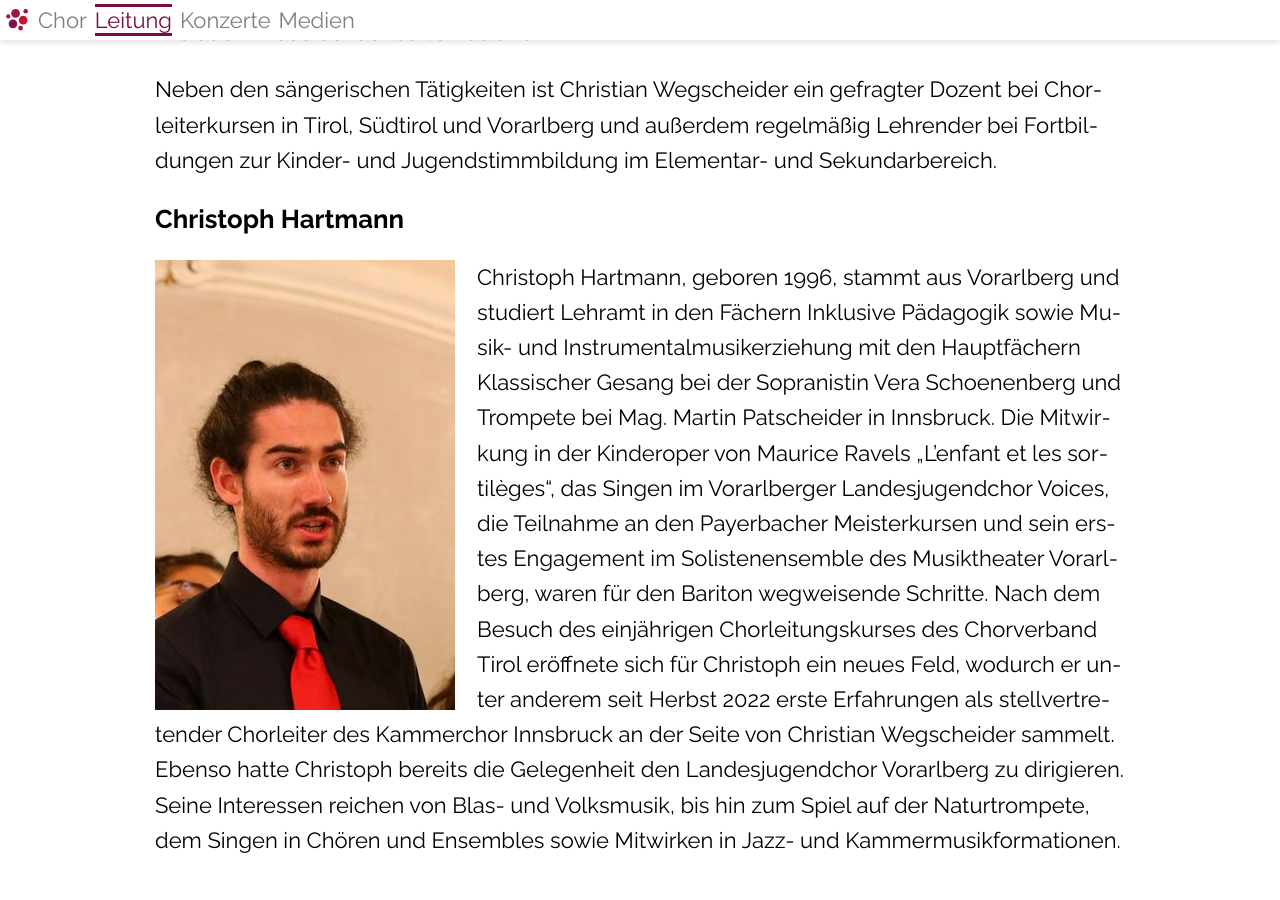
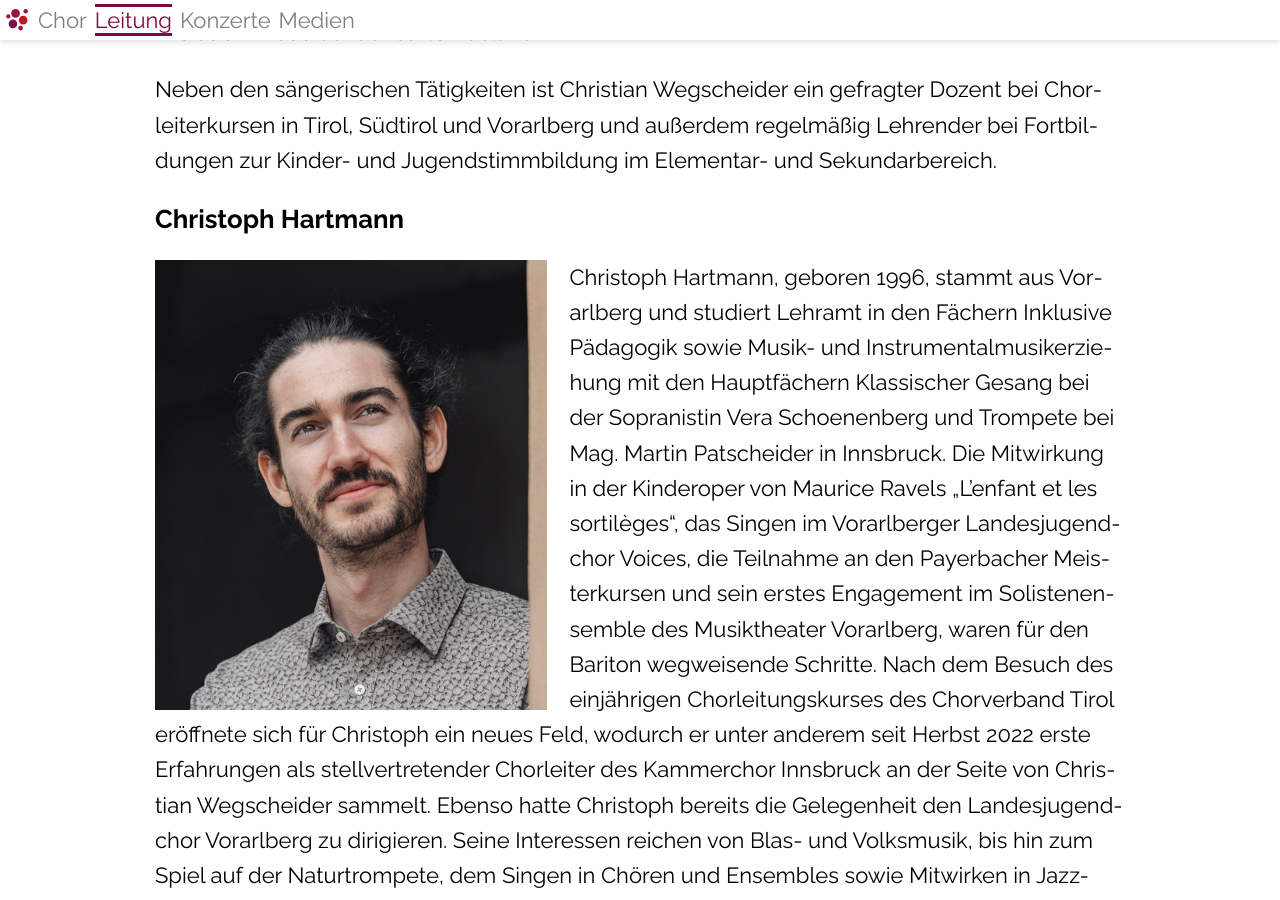
Before and after one commit to kammerchorinnsbruck/kammerchorinnsbruck.github.io, a Jekyll site: the page built from leitung.md, in a window 1280 px wide and 900 px high, scrolled down 955 px. Built offline with Jekyll 4.4.1, drawn with Linux system fonts in a browser that asks for light colours.

Commit message:
Neues Foto für Christoph.

```diff
--- a/leitung.md
+++ b/leitung.md
@@ -33,7 +33,7 @@ Jugendstimmbildung im Elementar- und Sekundarbereich.
 
 ## Christoph Hartmann
 
-![Christoph Hartmann](/assets/christoph.jpg){:class="portrait" height="450px"}
+![Christoph Hartmann](/assets/christoph-2024.jpg){:class="portrait" height="450px"}
 
 Christoph Hartmann, geboren 1996, stammt aus Vorarlberg und studiert Lehramt in den Fächern Inklusive Pädagogik sowie Musik- und Instrumentalmusikerziehung mit den Hauptfächern Klassischer Gesang bei der Sopranistin Vera Schoenenberg und Trompete bei Mag. Martin Patscheider in Innsbruck. Die Mitwirkung in der Kinderoper von Maurice Ravels „L'enfant et les sortilèges“, das Singen im Vorarlberger Landesjugendchor Voices, die Teilnahme an den Payerbacher Meisterkursen und sein erstes Engagement im Solistenensemble des Musiktheater Vorarlberg, waren für den Bariton wegweisende Schritte. Nach dem Besuch des einjährigen Chorleitungskurses des Chorverband Tirol eröffnete sich für Christoph ein neues Feld, wodurch er unter anderem seit Herbst 2022 erste Erfahrungen als stellvertretender Chorleiter des Kammerchor Innsbruck an der Seite von Christian Wegscheider sammelt. Ebenso hatte Christoph bereits die Gelegenheit den Landesjugendchor Vorarlberg zu dirigieren. Seine Interessen reichen von Blas- und Volksmusik, bis hin zum Spiel auf der Naturtrompete, dem Singen in Chören und Ensembles sowie Mitwirken in Jazz- und Kammermusikformationen.
 
```
Also changed, not shown: assets/christoph-2024.jpg (added).
